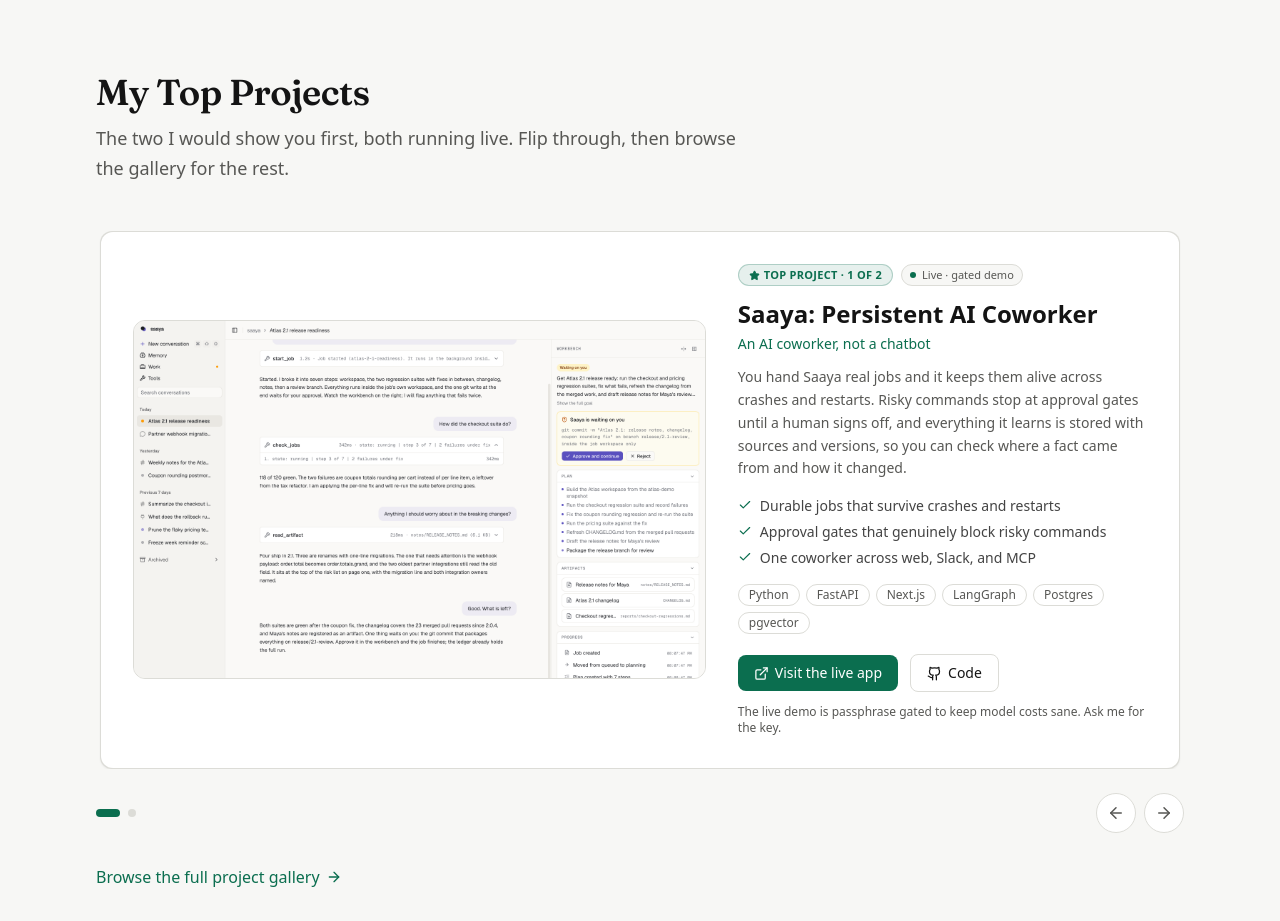
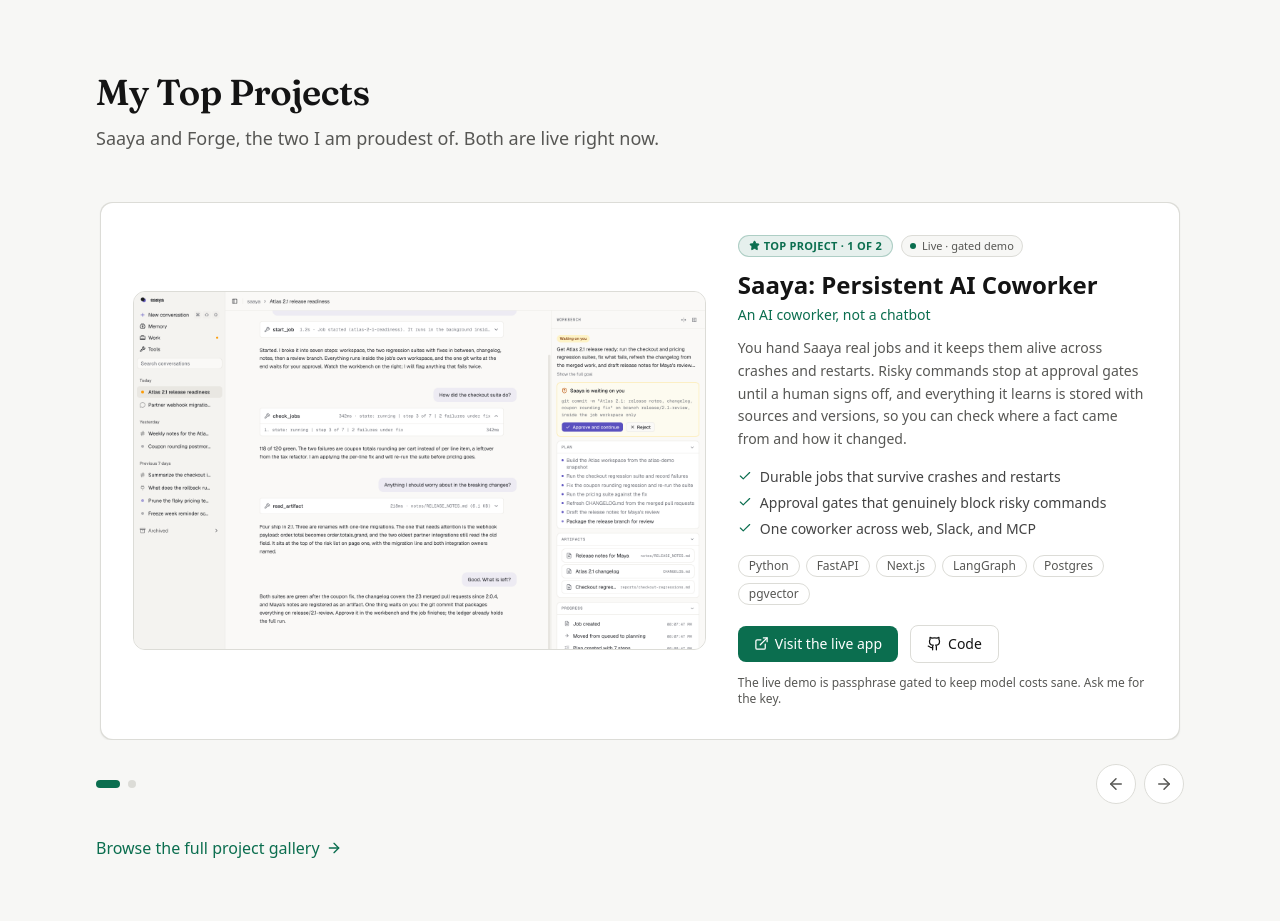
Before and after one commit to salehaiftikharr/portfolio, a Next.js app: page / in a window 1280 px wide. Shown: the part 2100-3021 px from the top of the page. Built offline with nearby package versions, Linux system fonts and the light colour scheme.

Commit message:
Tighten the top projects subtitle

```diff
--- a/src/components/sections/TopProjects.tsx
+++ b/src/components/sections/TopProjects.tsx
@@ -74,7 +74,7 @@
       <div className="max-w-6xl mx-auto px-4 sm:px-6 lg:px-8">
         <SectionHeading
           title="My Top Projects"
-          subtitle="The two I would show you first, both running live. Flip through, then browse the gallery for the rest."
+          subtitle="Saaya and Forge, the two I am proudest of. Both are live right now."
         />
 
         <Carousel>
```
